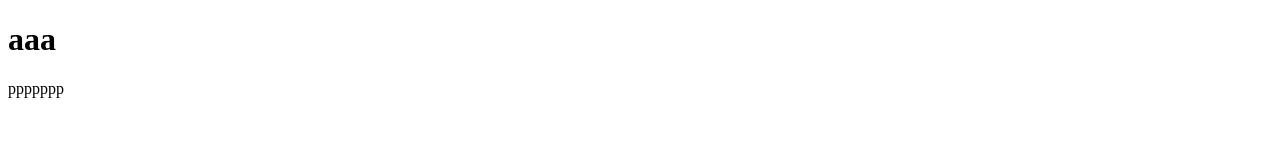
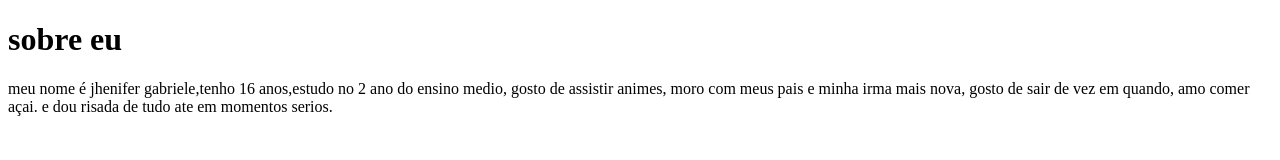
Before and after one commit to jhenifersoares/2D.Jhenifergabriele, a plain HTML site: page index.html in a window 1280 px wide. Drawn offline with Linux system fonts and the light colour scheme.

Commit message:
diversos

```diff
--- a/index.html
+++ b/index.html
@@ -6,7 +6,12 @@
     <title>Document</title>
 </head>
 <body>
-    <h1>aaa</h1>
-    <p>ppppppp</p>
+    <h1>sobre eu</h1>
+    <p>meu nome é jhenifer gabriele,tenho 16 anos,estudo no 2 ano do ensino medio,
+        gosto de assistir animes, moro com meus pais e minha irma mais nova,
+        gosto de sair de vez em quando, amo comer açai. e dou risada de tudo ate em momentos serios.
+
+
+    </p>
 </body>
 </html>
```
